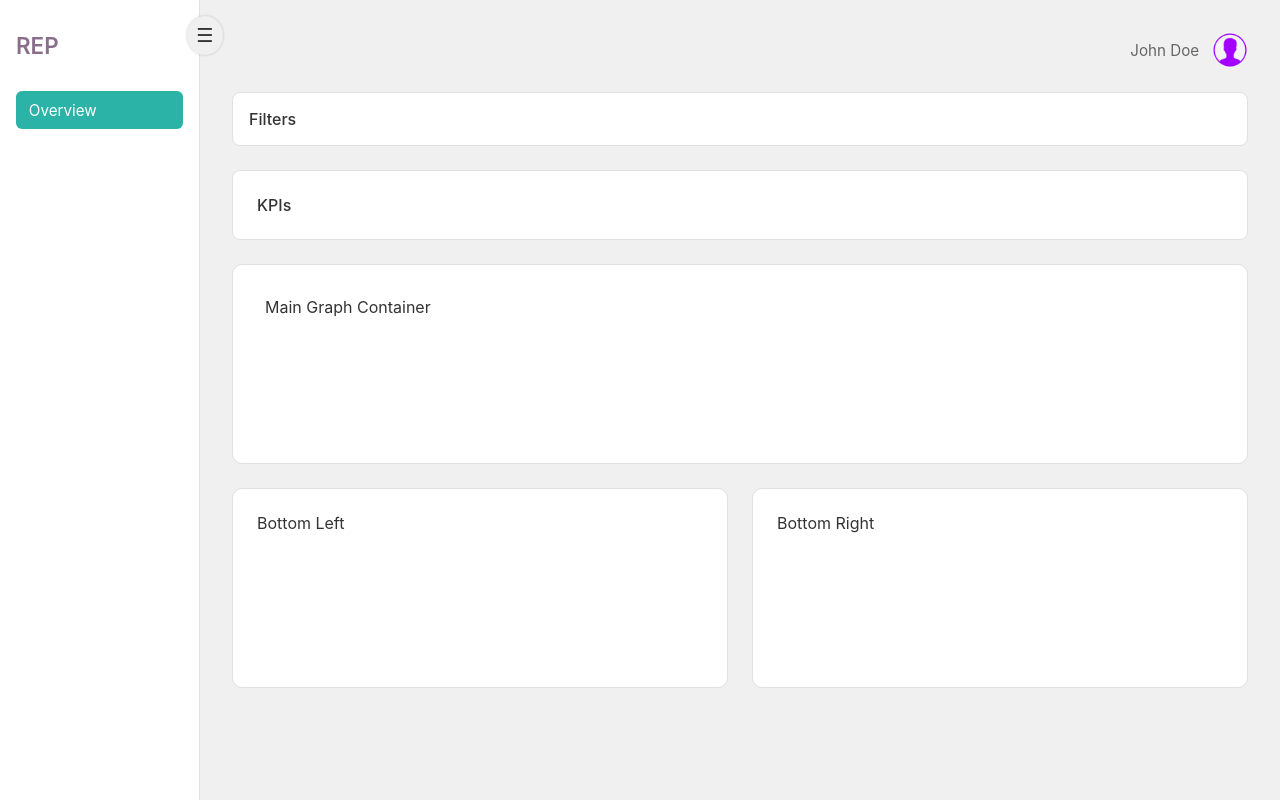
After one commit to anetmoldova/REP, a Django app: page /dashboard/ in a window 1280 px wide. The commit adds this page. Run offline with Django 5.2, Linux system fonts and the light colour scheme; a user stored in the database is signed in.

Commit message:
fixing the landing page and adding dashboard page with login

```diff
--- /dev/null
+++ b/apps/rep_app/static/css/dashboard.css
@@ -0,0 +1,171 @@
+:root {
+  --color-soft: #F0F0F0;
+  --color-primary: #896F8C;
+  --color-secondary: #2AB3A6;
+  --color-accent: #FF7E5F;
+  --color-border: #E0E0E0;
+  --color-muted: #666666;
+  --color-white: #FFFFFF;
+  --color-charcoal: #333333;
+}
+
+* {
+  margin: 0;
+  padding: 0;
+  box-sizing: border-box;
+}
+
+body {
+  font-family: 'Inter', sans-serif;
+  background-color: var(--color-soft);
+  color: var(--color-charcoal);
+}
+
+.layout {
+  display: flex;
+  height: 100vh;
+  overflow: hidden;
+}
+
+/* Sidebar */
+.sidebar {
+  width: 200px;
+  background: var(--color-white);
+  padding: 2rem 1rem;
+  border-right: 1px solid var(--color-border);
+  display: flex;
+  flex-direction: column;
+  gap: 2rem;
+  transition: width 0.3s ease;
+  min-width: 60px;
+  position: relative;
+}
+
+.toggle-btn {
+  background: none;
+  border: none;
+  font-size: 1.2rem;
+  cursor: pointer;
+  color: var(--color-charcoal);
+  position: absolute;
+  top: 1rem;
+  right: -1.5rem;
+  background: var(--color-soft);
+  border-radius: 50%;
+  padding: 0.5rem 0.6rem;
+  box-shadow: 0 0 3px rgba(0, 0, 0, 0.2);
+}
+
+/* Collapsed sidebar */
+.sidebar.collapsed {
+  width: 60px;
+}
+
+.sidebar.collapsed .logo,
+.sidebar.collapsed .nav-item {
+  display: none;
+}
+
+.logo {
+  font-size: 1.4rem;
+  font-weight: 600;
+  color: var(--color-primary);
+}
+
+.nav {
+  display: flex;
+  flex-direction: column;
+  gap: 1rem;
+}
+
+.nav-item {
+  text-decoration: none;
+  color: var(--color-muted);
+  font-size: 0.95rem;
+  padding: 0.6rem 0.8rem;
+  border-radius: 6px;
+  transition: background 0.2s;
+}
+
+.nav-item:hover,
+.nav-item.active {
+  background: var(--color-secondary);
+  color: var(--color-white);
+}
+
+/* Main content */
+.main {
+  flex: 1;
+  display: flex;
+  flex-direction: column;
+  padding: 2rem;
+  gap: 1.5rem;
+  overflow-y: auto;
+}
+
+/* Top profile bar */
+.top-profile {
+  display: flex;
+  justify-content: flex-end;
+  align-items: center;
+}
+
+.profile {
+  display: flex;
+  align-items: center;
+  gap: 0.8rem;
+}
+
+.profile img {
+  width: 36px;
+  height: 36px;
+  border-radius: 50%;
+  object-fit: cover;
+}
+
+.username {
+  font-size: 0.95rem;
+  color: var(--color-muted);
+}
+
+/* Filters bar */
+.filters-bar {
+  background: var(--color-white);
+  padding: 1rem;
+  border: 1px solid var(--color-border);
+  border-radius: 8px;
+  font-weight: 500;
+}
+
+/* KPI Section */
+.kpi-section {
+  background: var(--color-white);
+  padding: 1.5rem;
+  border: 1px solid var(--color-border);
+  border-radius: 8px;
+  font-weight: 500;
+}
+
+/* Graph */
+.main-graph {
+  background: var(--color-white);
+  padding: 2rem;
+  border-radius: 10px;
+  border: 1px solid var(--color-border);
+  height: 200px;
+}
+
+/* Bottom grid */
+.bottom-panels {
+  display: grid;
+  grid-template-columns: 1fr 1fr;
+  gap: 1.5rem;
+}
+
+.card {
+  background: var(--color-white);
+  padding: 1.5rem;
+  border-radius: 10px;
+  border: 1px solid var(--color-border);
+  height: 200px;
+}
--- /dev/null
+++ b/apps/rep_app/templates/rep_app/dashboard.html
@@ -0,0 +1,62 @@
+{% load static %}
+<!DOCTYPE html>
+<html lang="en">
+<head>
+  <meta charset="UTF-8" />
+  <meta name="viewport" content="width=device-width, initial-scale=1.0"/>
+  <title>Dashboard - REP</title>
+  <link rel="stylesheet" href="{% static 'css/dashboard.css' %}">
+  <script defer>
+    // Sidebar toggle script
+    document.addEventListener("DOMContentLoaded", function () {
+      const toggleBtn = document.getElementById("sidebarToggle");
+      const sidebar = document.querySelector(".sidebar");
+      toggleBtn.addEventListener("click", () => {
+        sidebar.classList.toggle("collapsed");
+      });
+    });
+  </script>
+</head>
+<body>
+  <div class="layout">
+
+    <!-- Sidebar -->
+    <aside class="sidebar">
+      <button id="sidebarToggle" class="toggle-btn">☰</button>
+      <div class="logo">REP</div>
+      <nav class="nav">
+        <a href="#" class="nav-item active">Overview</a>
+      </nav>
+    </aside>
+
+    <!-- Main content -->
+    <div class="main">
+
+      <!-- User profile -->
+      <div class="top-profile">
+        <div class="spacer"></div>
+        <div class="profile">
+          <span class="username">John Doe</span>
+          <img src="{% static 'rep_app/user_profile_v1.png' %}" alt="User" />
+        </div>
+      </div>
+
+      <!-- Filters -->
+      <div class="filters-bar">Filters</div>
+
+      <!-- KPI Section -->
+      <div class="kpi-section">KPIs</div>
+
+      <!-- Main Graph -->
+      <div class="main-graph small">Main Graph Container</div>
+
+      <!-- Bottom two cards -->
+      <div class="bottom-panels">
+        <div class="card">Bottom Left</div>
+        <div class="card">Bottom Right</div>
+      </div>
+
+    </div>
+  </div>
+</body>
+</html>
--- a/apps/rep_app/templates/rep_app/landing.html
+++ b/apps/rep_app/templates/rep_app/landing.html
@@ -43,7 +43,7 @@
         </div>
       </div>
       <div class="hero-visual">
-        <img src="{% static landing_image %}" alt="Visualization Preview" class="hero-image" />
+        <img src="{% static 'rep_app/preview_landing_page_v2.png' %}" alt="Visualization Preview" class="hero-image" />
       </div>
     </div>
   </section>
--- a/apps/rep_app/urls.py
+++ b/apps/rep_app/urls.py
@@ -16,13 +16,23 @@ Including another URLconf
 """
 from django.contrib import admin
 from django.urls import path
-from apps.rep_app.views import landing, signup, login_page
+from apps.rep_app.views import landing, signup, login_page, dashboard
 from django.conf import settings
 from django.conf.urls.static import static
+from django.contrib.auth.views import LogoutView
+from django.contrib import messages
+from django.shortcuts import redirect
+
+class CustomLogoutView(LogoutView):
+    def dispatch(self, request, *args, **kwargs):
+        messages.success(request, "You have successfully logged out.")
+        return super().dispatch(request, *args, **kwargs)
 
 urlpatterns = [
     path('admin/', admin.site.urls),
     path('', landing, name='landing'),
     path('signup/', signup, name='signup'),
     path('login/', login_page, name='login'),
+    path('dashboard/', dashboard, name='dashboard'),
+    path('logout/', CustomLogoutView.as_view(), name='logout'),
 ] + static(settings.MEDIA_URL, document_root=settings.MEDIA_ROOT)
--- a/apps/rep_app/views.py
+++ b/apps/rep_app/views.py
@@ -2,6 +2,7 @@ from django.shortcuts import render, redirect
 from django.contrib.auth import authenticate, login, logout
 from django.contrib.auth.models import User
 from django.contrib import messages
+from django.contrib.auth.decorators import login_required
 # Create your views here.
 
 def landing(request):
@@ -15,9 +16,10 @@ def login_page(request):
         user = authenticate(request, username=username, password=password)
         if user is not None:
             login(request, user)
-            return redirect('landing')
+            return redirect('dashboard')
         else:
-            messages.error(request, 'Invalid credentials')
+            from django.contrib import messages
+            messages.error(request, 'Invalid username or password.')
     return render(request, 'rep_app/login.html')
 
 def signup(request):
@@ -35,3 +37,7 @@ def signup(request):
 def logout_view(request):
     logout(request)
     return redirect('login')
+
+@login_required
+def dashboard(request):
+    return render(request, 'rep_app/dashboard.html')
--- a/rep_project/settings.py
+++ b/rep_project/settings.py
@@ -125,3 +125,6 @@ DEFAULT_AUTO_FIELD = 'django.db.models.BigAutoField'
 
 MEDIA_URL = '/media/'
 MEDIA_ROOT = BASE_DIR / 'media'
+
+LOGIN_REDIRECT_URL = '/dashboard/'
+LOGOUT_REDIRECT_URL = '/login/'
```
Also changed, not shown: apps/rep_app/static/css/landing.css (+54 -10 lines), apps/rep_app/static/rep_app/user_profile_v1.png (added), apps/rep_app/templates/rep_app/login.html (indentation only), db.sqlite3.
